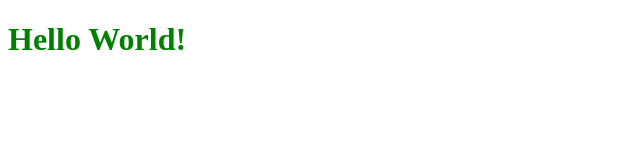
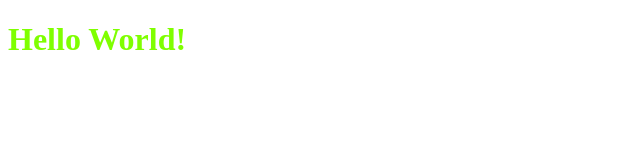
Before and after one commit to cbowen002/fewd--2020, a plain HTML site: page index.html in a window 1280 px wide. Shown: the whole page, without its empty margins (0-640 px from the left). Drawn offline with Linux system fonts and the light colour scheme.

Commit message:
changed color of h1

```diff
--- a/css/style.css
+++ b/css/style.css
@@ -1,5 +1,5 @@
 /* Mobile First */
 
 .welcome {
-    color:  green;
+    color:  chartreuse
 }
```
Also changed, not shown: 1 other file.
